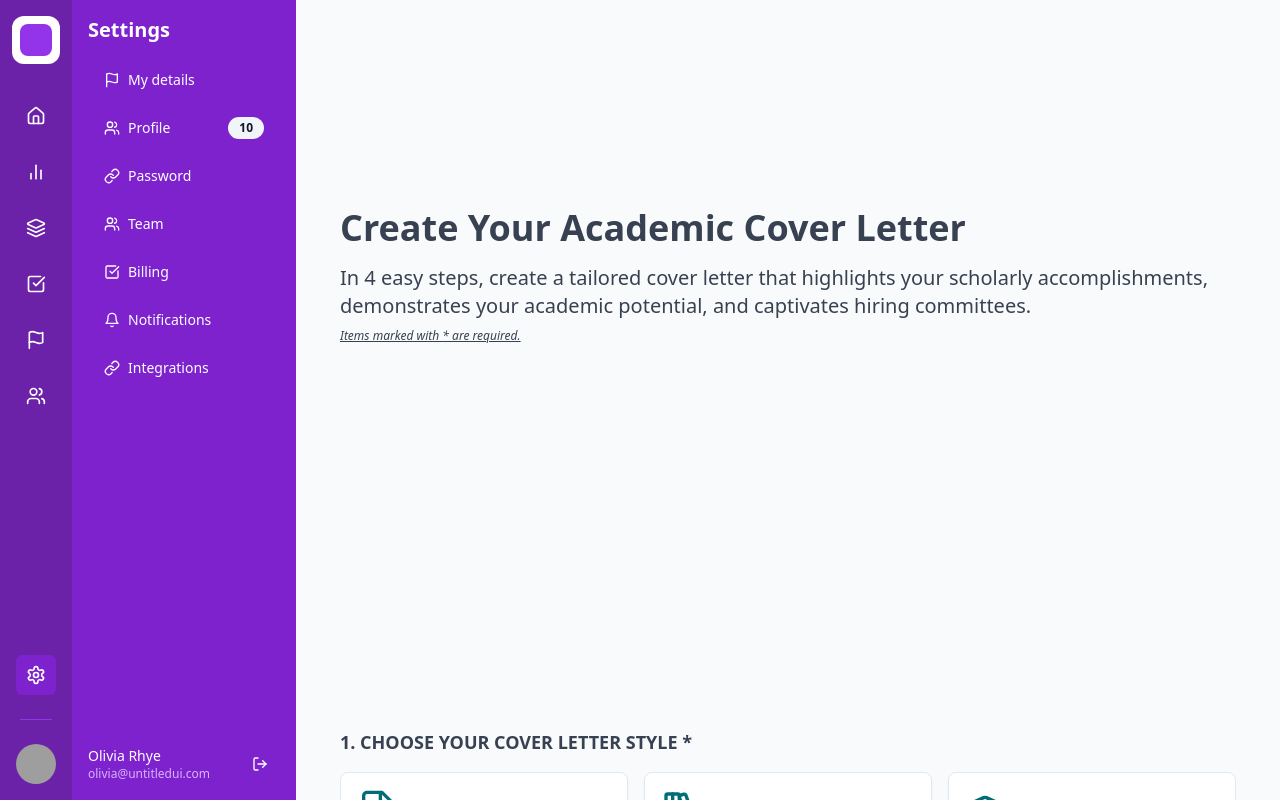
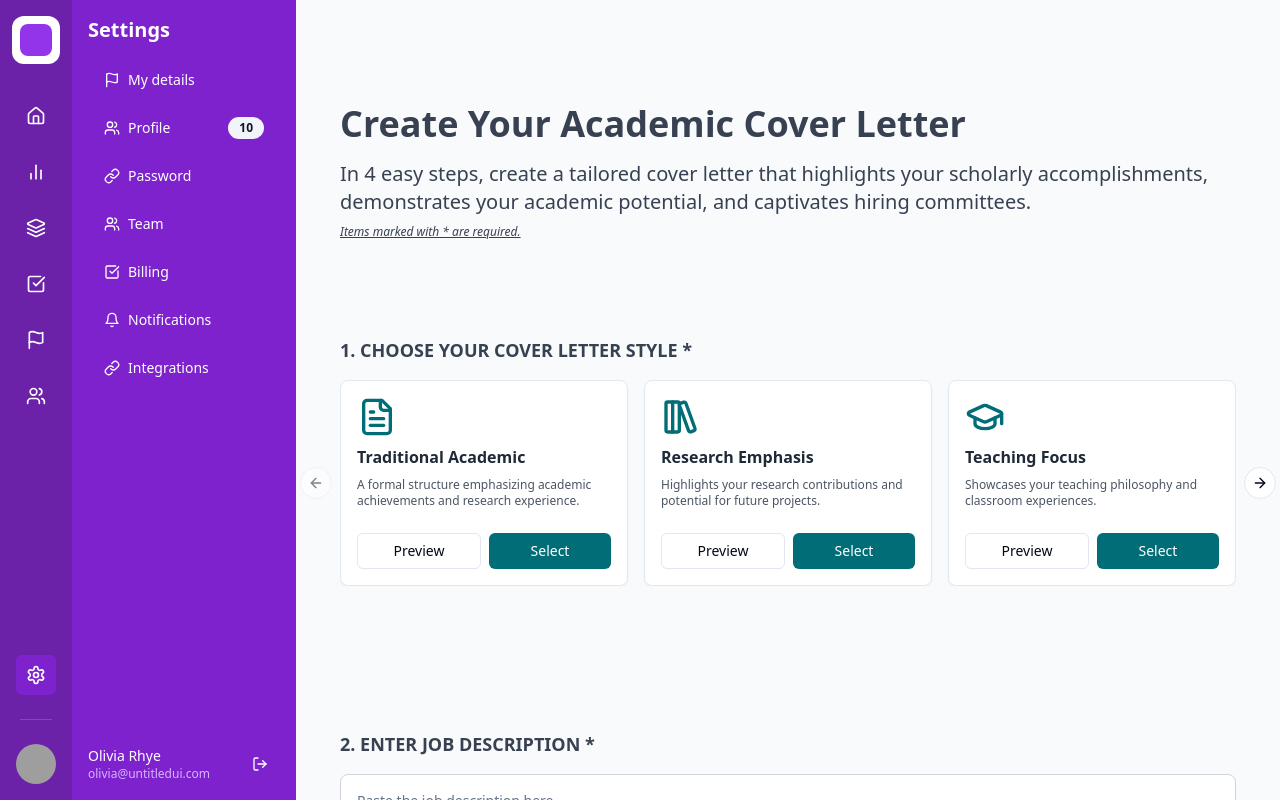
Before and after one commit to Naxus28/lumina.ai, a Next.js app: page /cover-letter-generator in a window 1280 px wide. Built offline with nearby package versions, Linux system fonts and the light colour scheme; grey boxes are pictures that could not be loaded.

Commit message:
Updates Container component.

```diff
--- a/app/(auth)/cover-letter-generator/page.tsx
+++ b/app/(auth)/cover-letter-generator/page.tsx
@@ -141,7 +141,7 @@ const CoverLetterGenerator: React.FC = () => {
 			{/* <Header /> */}
 			<main className="max-w-4xl mx-auto py-12">
 				<Container
-					className="mb-16"
+					className="mb-4"
 					paddingX="none"
 				>
 					<header>
--- a/app/components/AuthLayout.tsx
+++ b/app/components/AuthLayout.tsx
@@ -35,7 +35,7 @@ export default function AuthLayout({ children }: { children: React.ReactNode })
 	const [isSidebarOpen, setIsSidebarOpen] = useState(false);
 
 	return (
-		<div className="flex h-screen bg-gray-100">
+		<div className="flex h-screen bg-gray-50">
 			{/* Hamburger menu for small screens */}
 			<Button
 				variant="ghost"
@@ -47,10 +47,12 @@ export default function AuthLayout({ children }: { children: React.ReactNode })
 			</Button>
 
 			{/* Sidebar */}
-			<div className={cn(
-				"fixed inset-y-0 left-0 z-40 flex bg-purple-700 text-white transition-transform duration-300 ease-in-out lg:relative lg:translate-x-0",
-				isSidebarOpen ? "translate-x-0" : "-translate-x-full"
-			)}>
+			<div
+				className={cn(
+					'fixed inset-y-0 left-0 z-40 flex bg-purple-700 text-white transition-transform duration-300 ease-in-out lg:relative lg:translate-x-0',
+					isSidebarOpen ? 'translate-x-0' : '-translate-x-full'
+				)}
+			>
 				{/* Icon column */}
 				<div className="w-[72px] flex flex-col items-center py-4 bg-purple-800">
 					<div className="w-12 h-12 bg-white rounded-xl mb-8 flex items-center justify-center">
@@ -141,9 +143,7 @@ export default function AuthLayout({ children }: { children: React.ReactNode })
 			</div>
 
 			{/* Main content */}
-			<div className="flex-1 overflow-auto">
-				{children}
-			</div>
+			<div className="flex-1 overflow-auto p-4">{children}</div>
 		</div>
 	);
 }
--- a/app/layout-components/components/Container.tsx
+++ b/app/layout-components/components/Container.tsx
@@ -110,7 +110,7 @@ const paddingYClasses = {
 };
 
 export const Container = forwardRef<HTMLElement, ContainerProps>(
-	({ children, className, padding = 'none', paddingX = '10xl', paddingY = '10xl', id = '', ...props }, ref) => {
+	({ children, className, padding = 'none', paddingX = '2xl', paddingY = '2xl', id = '', ...props }, ref) => {
 		return (
 			<section
 				ref={ref}
```
